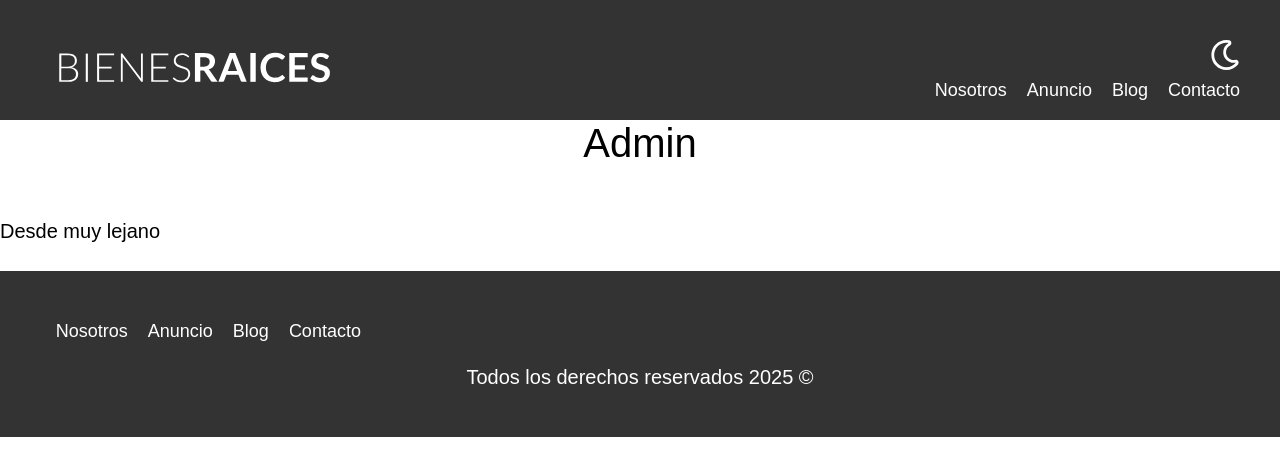
After one commit to JCChoqueM/BienesRaices_MVC, a PHP site: template views/propiedades/admin.php in a window 1280 px wide. The commit adds this page. Shown: the top 476 px of the page. Run offline with PHP 8.4, Linux system fonts and the light colour scheme; the template is opened without the code that fills it, so the values that code supplies are empty.

Commit message:
Creando las vistas MVC y estilos

```diff
--- a/controllers/PropiedadController.php
+++ b/controllers/PropiedadController.php
@@ -1,12 +1,13 @@
 <?php
 
 namespace Controllers;
+use MVC\Router;
 
 class PropiedadController
 {
-    public static function index()
+    public static function index(Router $router)
     {
-        echo "Indeasdfx";
+     $router->render('propiedades/admin');
     }
     public static function crear()
     {
--- a/gulpfile.js
+++ b/gulpfile.js
@@ -117,7 +117,7 @@ exports.js = javascript; // Exporta la función css
 exports.imagenes = imagenes; // Exporta la función imagenes
 exports.versionWebp = versionWebp; // Exporta la función versionWebp
 exports.versionAvif = versionAvif; // Exporta la función versionAvif
-exports.dev = parallel(imagenes, versionWebp, versionAvif, javascript, dev); // Exporta la función dev que ejecuta versionWebp y dev en paralelo dev a la misma ves trae a la funcion  css
+exports.dev = parallel(css,imagenes, versionWebp, versionAvif, javascript, dev); // Exporta la función dev que ejecuta versionWebp y dev en paralelo dev a la misma ves trae a la funcion  css
 // Exporta la función dev que ejecuta versionWebp y dev en paralelo dev a la misma ves trae a la funcion  css
 /* !section2 fin - hacer disponibles las funciones creadas */
 /* !SECTION fin - ejecutar varias tareas al mismo tiempo */
--- a/public/index.php
+++ b/public/index.php
@@ -13,4 +13,5 @@ $router->get('/propiedades/actualizar', [PropiedadController::class, 'actualizar
 
 
 
+
 $router->comprobarRutas();
--- /dev/null
+++ b/views/layout.php
@@ -0,0 +1,89 @@
+<?php
+ if(!isset($_SESSION)) {
+    session_start();
+}
+$auth = $_SESSION['login'] ?? false;
+if(!isset($inicio)) {
+    $inicio = false;
+}
+
+?>
+
+
+<!DOCTYPE html>
+<html lang="es">
+
+<head>
+    <meta charset="UTF-8" />
+    <meta
+        name="viewport"
+        content="width=device-width, initial-scale=1.0" />
+    <title>Bienes Raices </title>
+    <link
+        rel="stylesheet"
+        href="./build/css/app.css" />
+</head>
+
+<body>
+    <!-- BLOQUE header [inicio] -->
+    <header class="header <?php echo $inicio ? 'inicio' : ''; ?>">
+        <div class="contenedor <?php echo $inicio ? 'contenido-header' : ''; ?> ">
+            <!-- subBloque barra [inicio] -->
+            <div class="barra">
+                <!-- subBloque2 logo BienesRaices [inicio] -->
+                <a href="/index.php">
+                    <img
+                        src="./build/img/logo.svg"
+                        alt="Logotipo de Bienes Raices" />
+                </a>
+                <!-- !subBloque2 logo BienesRaices [fin] -->
+                <div class="mobile-menu">
+                    <img
+                        src="./build/img/barras.svg"
+                        alt="icono menu responsive" />
+                </div>
+                <!-- subBloque2 navegacion [inicio] -->
+                <div class="derecha">
+                    <img
+                        src="./build/img/dark-mode.svg"
+                        class="dark-mode-boton" />
+                    <nav class="navegacion">
+                        <a href="nosotros.php"> Nosotros</a>
+                        <a href="anuncios.php">Anuncio</a>
+                        <a href="blog.php">Blog</a>
+                        <a href="contacto.php">Contacto</a>
+                        <?php if ($auth) : ?>
+                            <a href="/cerrar-sesion.php">Cerrar Sesión</a>
+                        <?php endif; ?>
+                    </nav>
+                </div>
+                <!-- !subBloque2 navegacion [fin] -->
+            </div>
+            <!-- !subBloque barra [fin] -->
+            <?php echo $inicio ? "<h1>Venta de Casas y Departamentos Exclusivos de Lujo</h1>" : ""; ?>
+
+
+        </div>
+    </header>
+    <!-- !BLOQUE header [fin] -->
+<?php
+echo $contenido;
+?>
+
+    <footer class="footer seccion">
+  <div class="contenedor contenedor--footer">
+    <nav class="navegacion">
+      <a href="nosotros.php"> Nosotros</a>
+      <a href="anuncios.php">Anuncio</a>
+      <a href="blog.php">Blog</a>
+      <a href="contacto.php">Contacto</a>
+    </nav>
+  </div>
+  <p class="copyrigth">Todos los derechos reservados <?php echo date('Y'); ?> &copy</p>
+</footer>
+<script src="./build/js/modernizr.js"></script>
+<script src="./build/js/app.js"></script>
+<script src="/llenado.js"></script>
+</body>
+
+</html>
--- /dev/null
+++ b/views/propiedades/admin.php
@@ -0,0 +1,2 @@
+<h1>Admin</h1>
+<p>Desde muy lejano</p>
```
Also changed, not shown: Router.php (+11 -3 lines), public/build/css/app.css (added), 1 other file.
